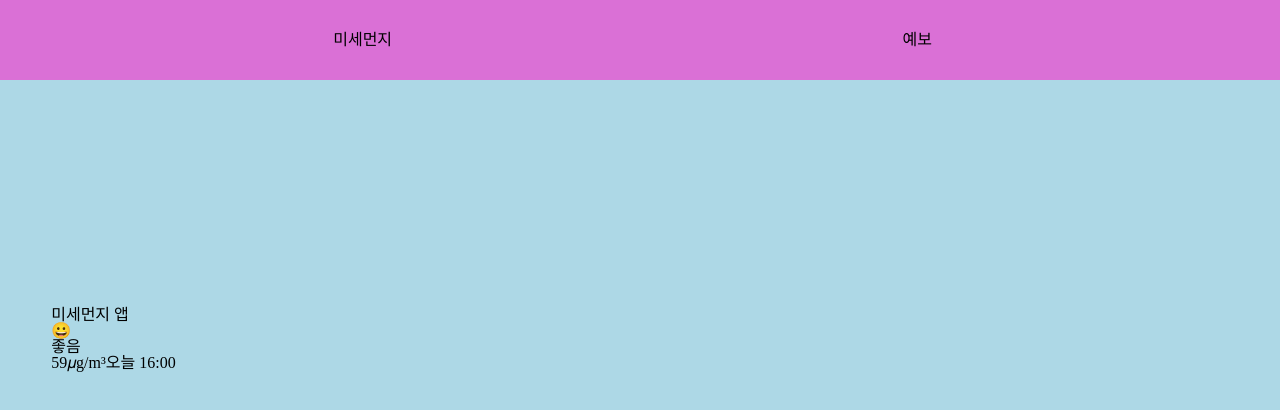
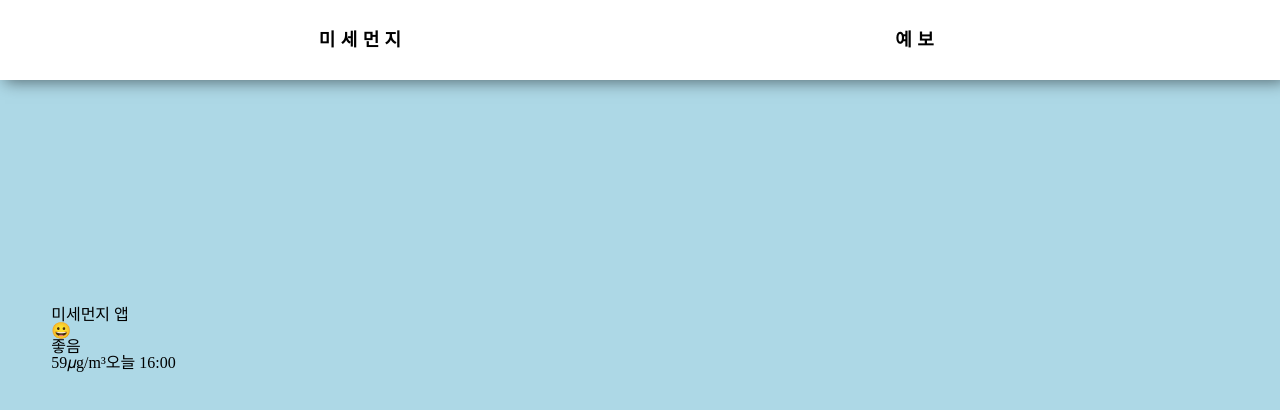
Before and after one commit to codesquad-member-2020/dust-6, a website built with webpack: page FE/src/index.html in a window 1280 px wide. Built offline with nearby package versions, Linux system fonts and the light colour scheme; files whose address does not match are found by name.

Commit message:
Feat: 네비게이션 영역 스타일 업데이트

```diff
--- a/FE/src/scss/partials/header.scss
+++ b/FE/src/scss/partials/header.scss
@@ -6,8 +6,12 @@ header {
 	height: 10%;
 	display: flex;
 	align-items: center;
-	background: #da70d6;
+	background: #fff;
 	z-index: 1;
+	font-size: 18px;
+	font-weight: bold;
+	letter-spacing: 0.3em;
+	box-shadow: 5px 2px 15px rgba(0, 0, 0, 0.5);
 	nav {
 		width: 100%;
 		ul {
```
